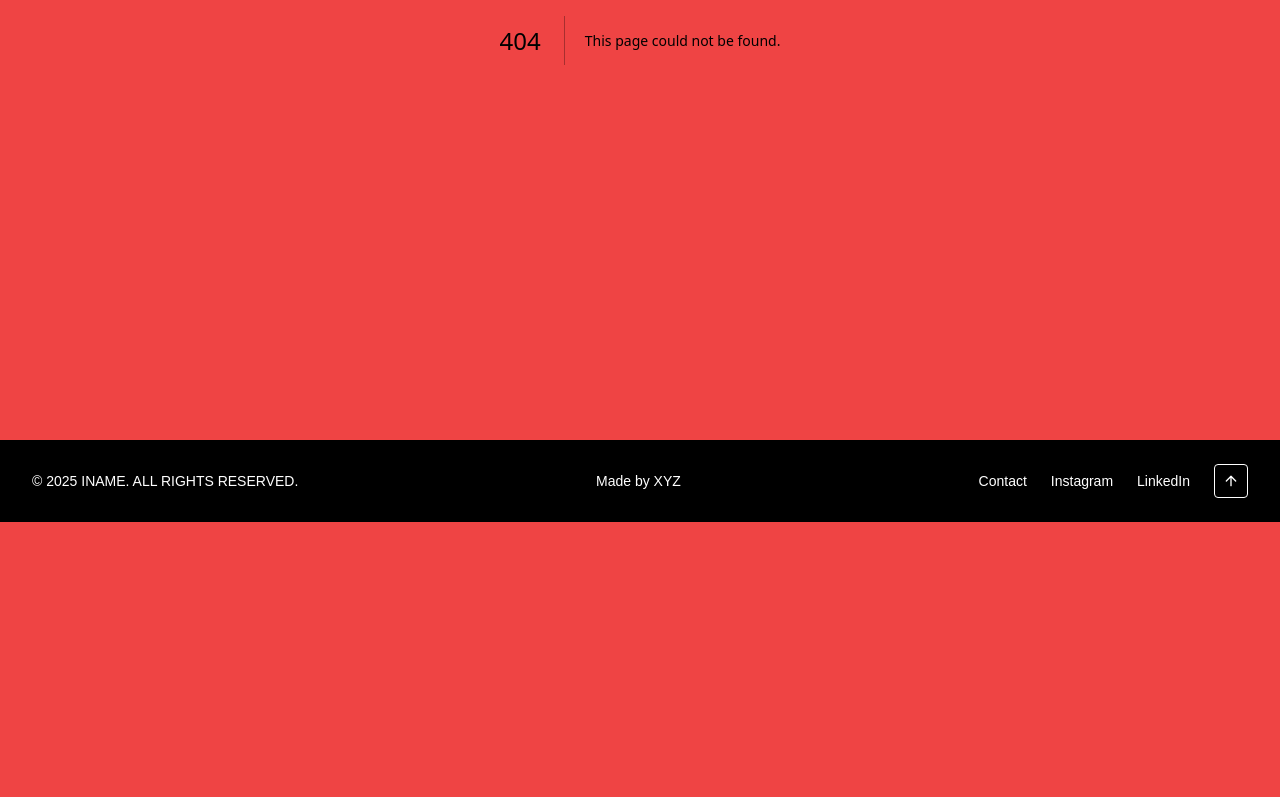
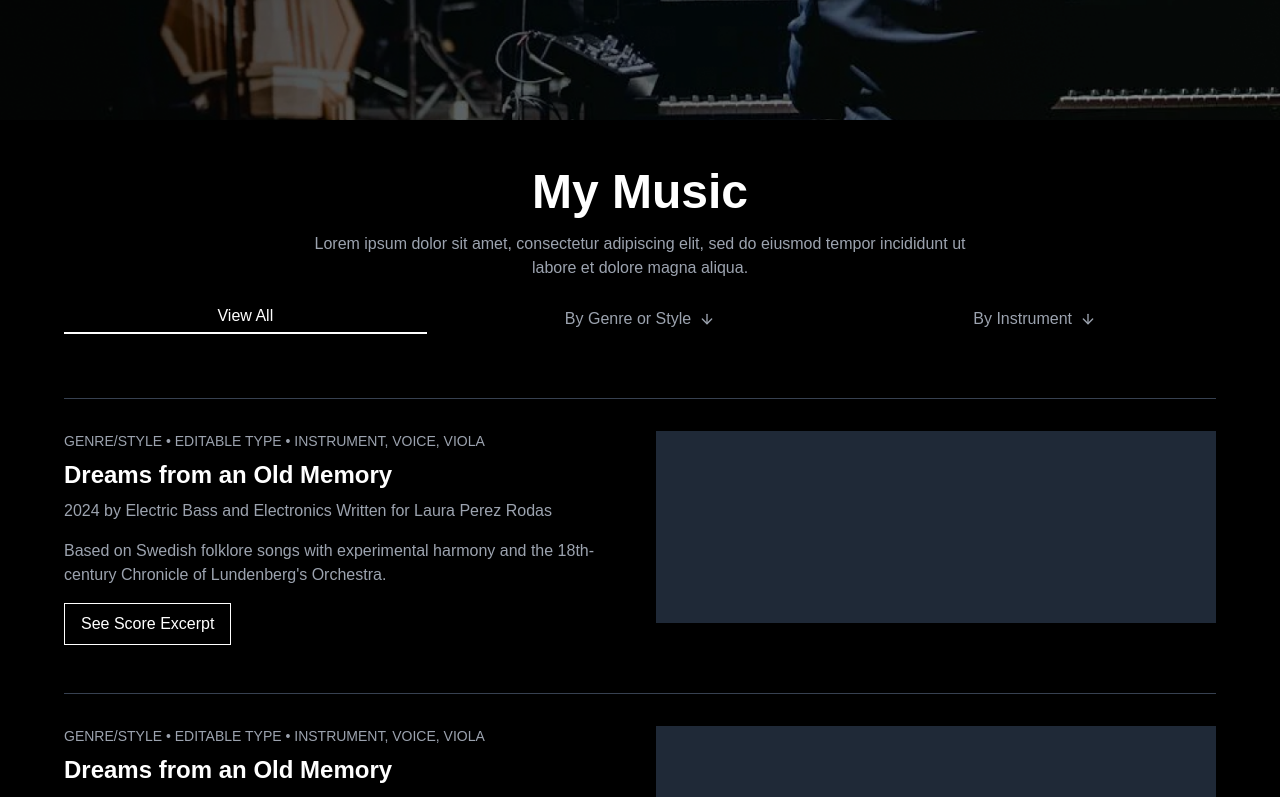
Before and after one commit to tiagodacosta1/pedro-website, a Next.js app: page /MyMusic in a window 1280 px wide. Before the commit this address had no page. Shown: the part 360-1157 px from the top of the page. Before the commit the page ends 882 px from the top, so only its background shows below. Built offline with nearby package versions, Linux system fonts and the light colour scheme.

Commit message:
my music page

```diff
--- a/app/BioAndClients/page.tsx
+++ b/app/BioAndClients/page.tsx
@@ -7,8 +7,15 @@ export default function BioAndClients() {
     const clients = Array(8).fill(null);
 
     return (
-        <section className="bg-[#111111] text-white px-4 py-16">
-            <div className="container mx-auto max-w-4xl">
+
+        <div>
+            <div
+                className="h-[60vh] bg-cover bg-center flex justify-center items-center text-white text-center"
+                style={{ backgroundImage: 'url(/hero.png)' }}
+            >
+                <h1>About</h1>
+            </div>
+            <div className="container mx-auto max-w-4xl py-32">
                 {/* Biography Text */}
                 <div className="grid grid-cols-1 md:grid-cols-2 gap-8 mb-16 text-sm leading-relaxed text-gray-400">
                     <p>
@@ -35,7 +42,7 @@ export default function BioAndClients() {
                 </div>
 
                 {/* Profile Image */}
-                <div className="flex justify-center mb-16">
+                <div className="flex justify-center mb-32">
                     <div className="relative w-64 h-80">
                         <Image
                             src="/IMG_8700.JPG"
@@ -50,9 +57,9 @@ export default function BioAndClients() {
                 {/* Previous Clients Section */}
                 <div className="text-center mb-12">
                     <div className="flex items-center justify-center gap-4 mb-2">
-                        <div className="w-16 h-[1px] bg-white"></div>
+
                         <h2 className="text-2xl tracking-wide">PREVIOUS CLIENTS</h2>
-                        <div className="w-16 h-[1px] bg-white"></div>
+
                     </div>
                     <p className="text-sm text-gray-400">
                         I have been lucky to work with some wonderful advertising
@@ -63,7 +70,7 @@ export default function BioAndClients() {
 
                 {/* Clients Grid */}
                 <div className="relative max-w-6xl mx-auto px-[1px] py-8">
-                    <div className="grid grid-cols-2 md:grid-cols-4 gap-x-[1px] gap-y-16">
+                    <div className="grid grid-cols-2 md:grid-cols-4 gap-x-16 gap-y-16">
                         {clients.map((_, index) => (
                             <div
                                 key={index}
@@ -99,15 +106,10 @@ export default function BioAndClients() {
                         ))}
                     </div>
 
-                    {/* Horizontal divider line */}
-                    <div className="absolute left-0 right-0 top-1/2 h-[1px] bg-[#1A1A1A]" />
 
-                    {/* Vertical divider lines */}
-                    <div className="absolute inset-y-0 left-1/4 w-[1px] bg-[#1A1A1A]" />
-                    <div className="absolute inset-y-0 left-1/2 w-[1px] bg-[#1A1A1A]" />
-                    <div className="absolute inset-y-0 left-3/4 w-[1px] bg-[#1A1A1A]" />
                 </div>
             </div>
-        </section>
+        </div>
+
     );
 }
--- a/app/Contact/page.tsx
+++ b/app/Contact/page.tsx
@@ -21,7 +21,14 @@ export default function ContactForm() {
     };
 
     return (
-        <div className="flex flex-col md:flex-row  min-h-screen bg-black text-white pt-64 pb-32 px-10 md:px-20">
+        <div>
+            <div
+                className="h-[60vh] bg-cover bg-center flex justify-center items-center text-white text-center"
+                style={{ backgroundImage: 'url(/hero.png)' }}
+            >
+                <h1>Contact</h1>
+            </div>
+            <div className="flex flex-col md:flex-row  bg-black text-white py-32 px-10 md:px-20">
                 {/* Left Section */}
                 <div className="md:w-1/2 space-y-6">
                     <h2 className="text-lg uppercase tracking-wide">Get in Touch</h2>
@@ -61,5 +68,6 @@ export default function ContactForm() {
                     </form>
                 </div>
             </div>
+        </div>
     );
 }
--- a/app/DiscoverWork.tsx
+++ b/app/DiscoverWork.tsx
@@ -12,18 +12,18 @@ export default function DiscoverWork() {
       title: "BIO",
       description:
         "Lorem ipsum dolor sit amet, consectetur adipiscing elit, sed do eiusmod tempor incididunt ut labore et dolore magna aliqua.",
-        image: "/IMG_8701.JPG", // Updated to a local image
-      },
+      image: "/IMG_8701.JPG", // Updated to a local image
+    },
     {
       title: "MEDIA",
       description:
         "Lorem ipsum dolor sit amet, consectetur adipiscing elit, sed do eiusmod tempor incididunt ut labore et dolore magna aliqua.",
-        image: "/IMG_8701.JPG", // Updated to a local image
-      },
+      image: "/IMG_8701.JPG", // Updated to a local image
+    },
   ]
 
   return (
-    <section className=" py-20">
+    <section className="h-[120vh] flex items-center">
       <div className="container mx-auto px-4">
         {/* Header */}
         <div className="text-center mb-16 space-y-4">
--- a/app/Header.tsx
+++ b/app/Header.tsx
@@ -90,6 +90,10 @@ const Header = () => {
                             Contact
                             <p className="text-sm italic opacity-70">Learn more about Pedro</p>
                         </Link>
+                        <Link href="/MyMusic" className="text-2xl font-semibold uppercase ml-8">
+                            My Music
+                            <p className="text-sm italic opacity-70">Learn more about Pedro</p>
+                        </Link>
                     </div>
                 </div>
             )}
--- /dev/null
+++ b/app/MyMusic/page.tsx
@@ -0,0 +1,67 @@
+import { ArrowDown } from "lucide-react";
+import Image from "next/image";
+
+export default function MyMusic() {
+    return (
+        <div>
+            <div
+                className="h-[60vh] bg-cover bg-center flex justify-center items-center text-white text-center"
+                style={{ backgroundImage: 'url(/hero.png)' }}
+            >
+                <h1>Contact</h1>
+            </div>
+            <section className="min-h-screen bg-black text-white px-6 md:px-16 py-12">
+                {/* Header */}
+                <div className="text-center max-w-2xl mx-auto">
+                    <h1 className="text-5xl font-bold">My Music</h1>
+                    <p className="text-gray-400 mt-4">
+                        Lorem ipsum dolor sit amet, consectetur adipiscing elit, sed do
+                        eiusmod tempor incididunt ut labore et dolore magna aliqua.
+                    </p>
+                </div>
+
+                {/* Filters */}
+                <div className="grid grid-cols-1 sm:grid-cols-3 gap-8 mt-6 pb-4">
+                    <button className="text-white border-b-2 border-white pb-1 text-center">View All</button>
+                    <button className="text-gray-400 flex items-center justify-center gap-2 text-center">
+                        By Genre or Style <ArrowDown size={16} />
+                    </button>
+                    <button className="text-gray-400 flex items-center justify-center gap-2 text-center">
+                        By Instrument <ArrowDown size={16} />
+                    </button>
+                </div>
+
+
+
+                {/* Music List */}
+                <div className="mt-12 space-y-12">
+                    {[1, 2].map((_, index) => (
+                        <div
+                            key={index}
+                            className="border-t border-gray-700 pt-8 flex flex-col md:flex-row items-start gap-8"
+                        >
+                            <div className="flex-1">
+                                <p className="text-gray-400 text-sm">GENRE/STYLE • EDITABLE TYPE • INSTRUMENT, VOICE, VIOLA</p>
+                                <h2 className="text-2xl font-semibold mt-2">Dreams from an Old Memory</h2>
+                                <p className="text-gray-400 mt-2">2024 by Electric Bass and Electronics Written for Laura Perez Rodas</p>
+                                <p className="text-gray-400 mt-4">
+                                    Based on Swedish folklore songs with experimental harmony and the
+                                    18th-century Chronicle of Lundenberg's Orchestra. {/* Add additional content here */}
+                                </p>
+                                <button className="mt-4 px-4 py-2 border border-white hover:bg-white hover:text-black transition">
+                                    See Score Excerpt
+                                </button>
+                            </div>
+                            <div className="flex-1 flex flex-col items-center sticky top-64">
+                                <div className="bg-gray-800 w-full h-40 md:h-48"></div>
+                                {index === 1 && (
+                                    <Image src="/image.png" alt="Image" width={500} height={300} />
+                                )}
+                            </div>
+                        </div>
+                    ))}
+                </div>
+            </section>
+        </div>
+    );
+}
```
Lines whose indentation alone changed are shown as unchanged.
